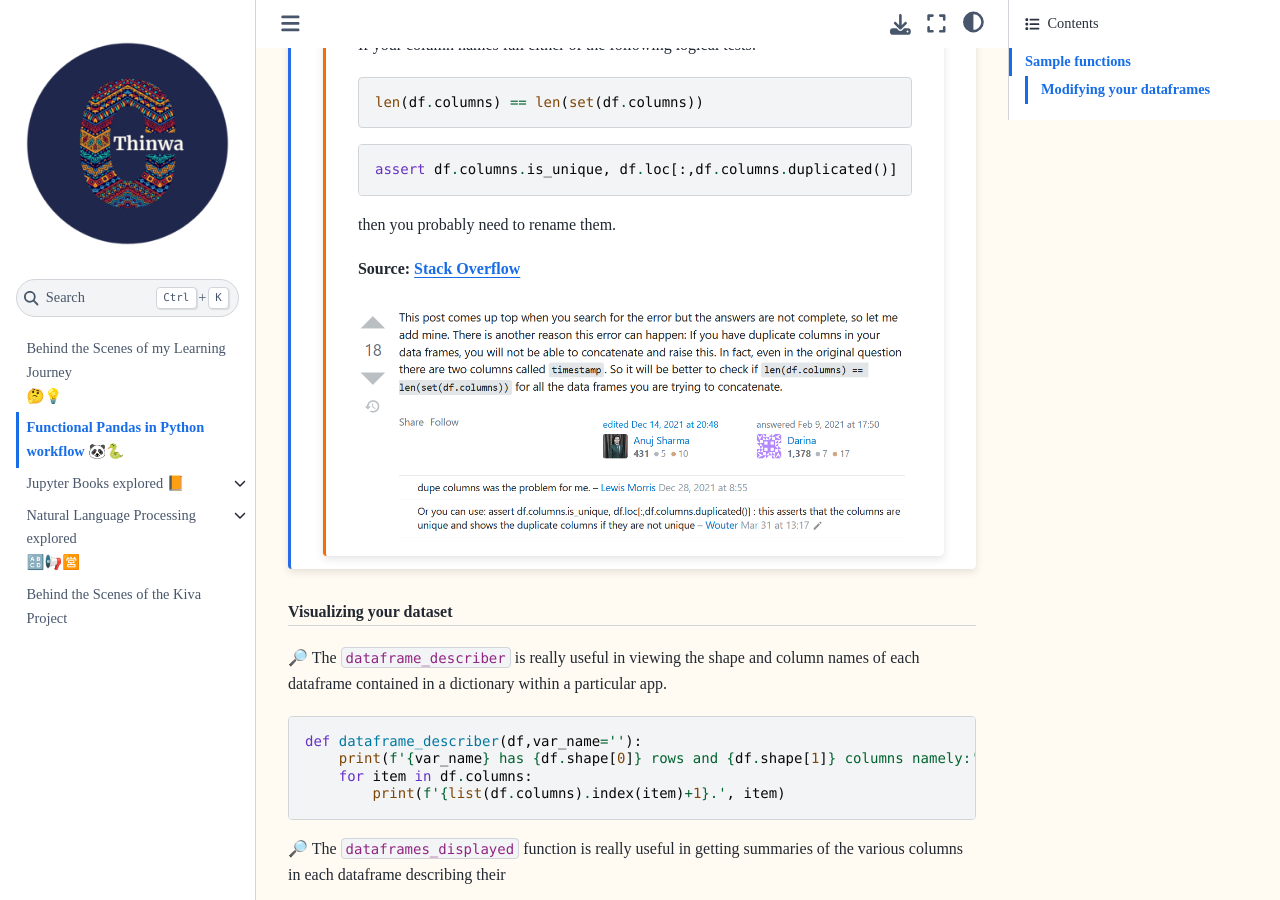
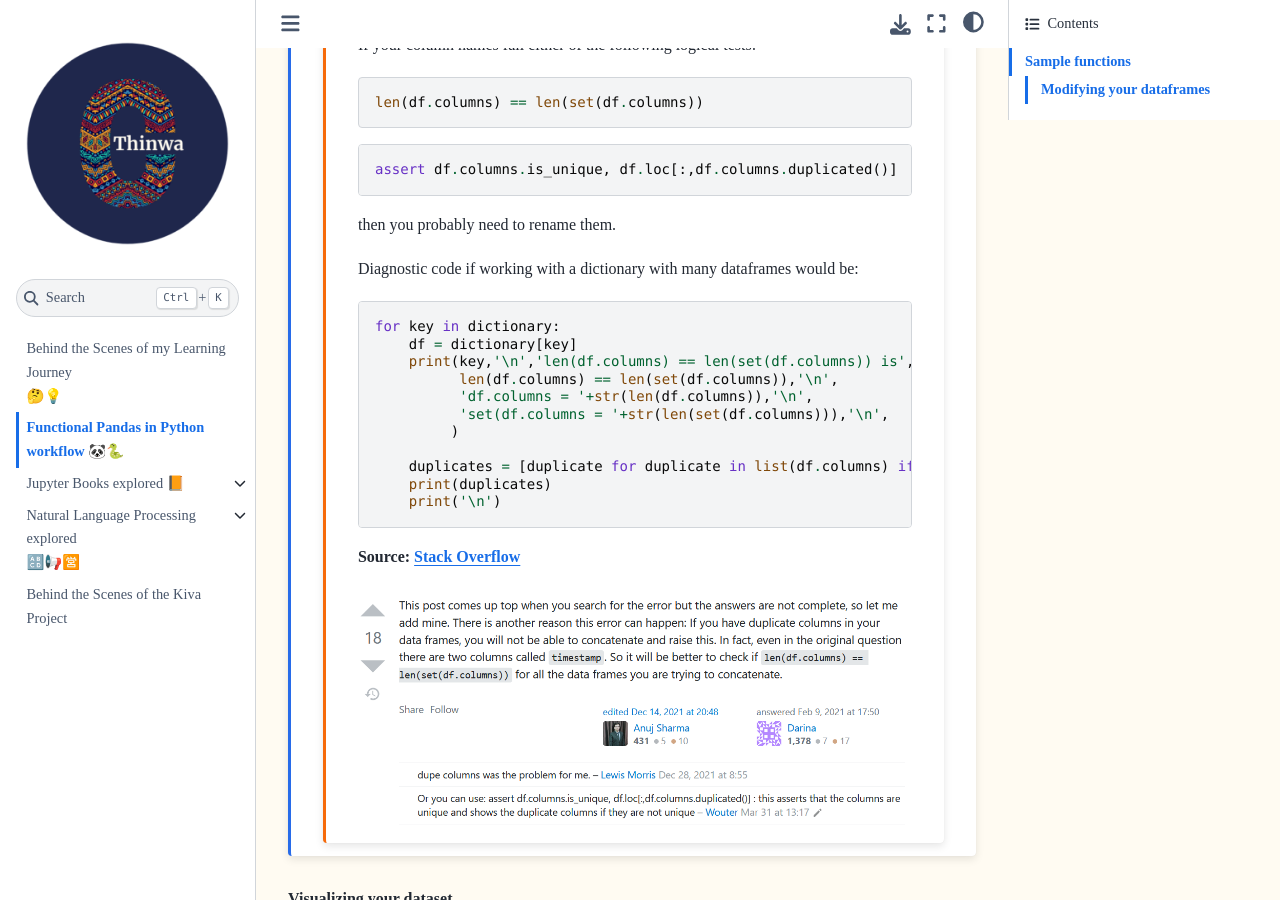
Before and after one commit to CeeThinwa/BTS-Continuous-Learning, a Jupyter Book: the page built from book/pandas_python.md, in a window 1280 px wide and 900 px high, scrolled down 1223 px. Built offline with Jupyter Book 1.0.4 settings and Sphinx 7.4.7 and the Sphinx Book theme 1.1.4, drawn with Linux system fonts in a browser that asks for light colours.

Commit message:
Add notes

````diff
--- a/book/pandas_python.md
+++ b/book/pandas_python.md
@@ -55,6 +55,22 @@ assert df.columns.is_unique, df.loc[:,df.columns.duplicated()]
 ```
 
 then you probably need to rename them.
+
+Diagnostic code if working with a dictionary with many dataframes would be:
+
+```
+for key in dictionary:
+    df = dictionary[key]
+    print(key,'\n','len(df.columns) == len(set(df.columns)) is',
+          len(df.columns) == len(set(df.columns)),'\n',
+          'df.columns = '+str(len(df.columns)),'\n',
+          'set(df.columns = '+str(len(set(df.columns))),'\n',
+         )
+
+    duplicates = [duplicate for duplicate in list(df.columns) if list(df.columns).count(duplicate) > 1]
+    print(duplicates)
+    print('\n')
+```
 
 **Source: [Stack Overflow](https://stackoverflow.com/questions/35084071/concat-dataframe-reindexing-only-valid-with-uniquely-valued-index-objects/66124333#66124333)**
 
````
